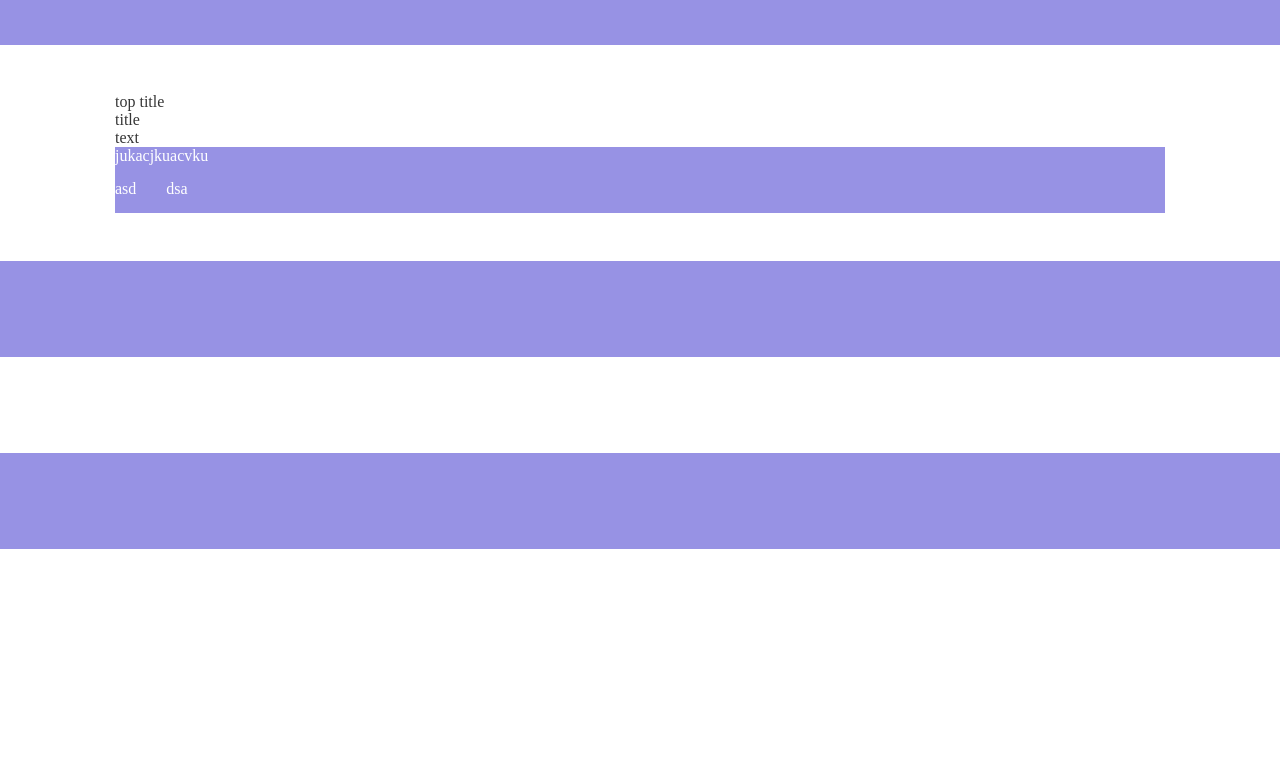
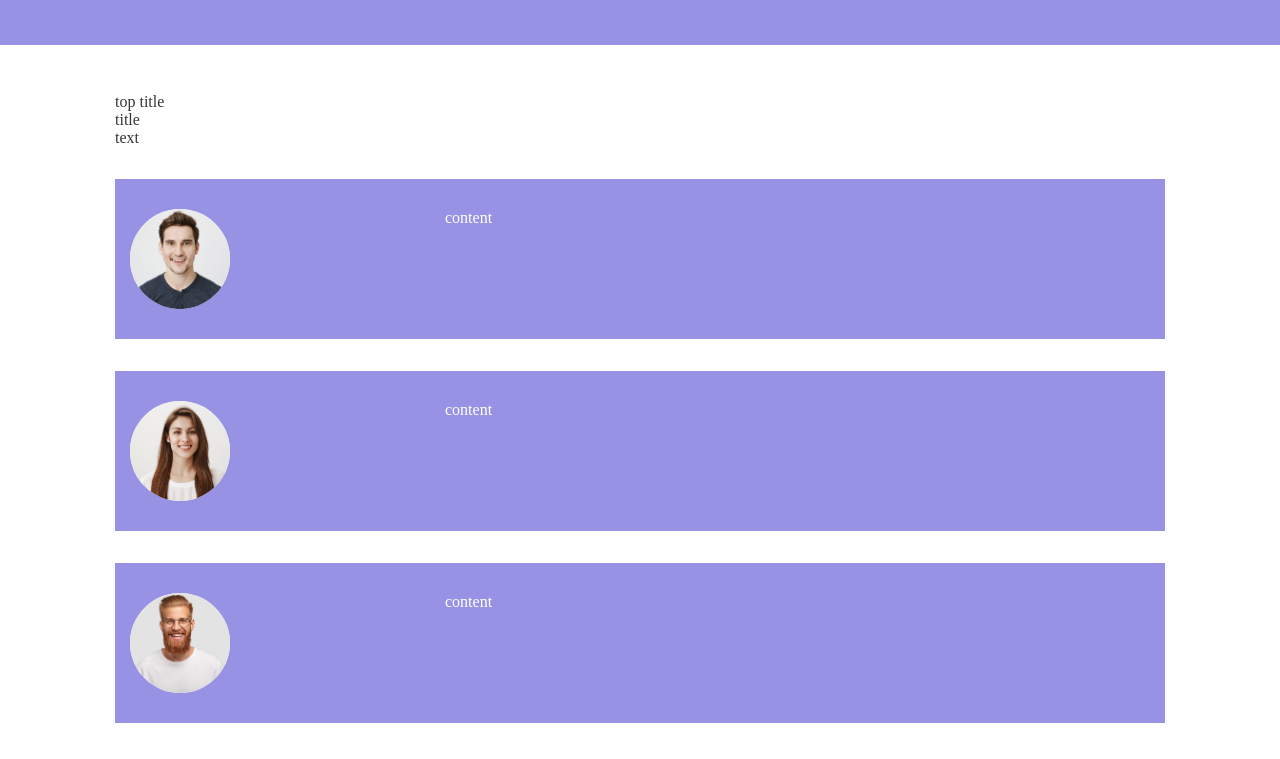
Before and after one commit to zeghena/htmlcss-responsive-layout, a plain HTML site: page index.html in a window 1280 px wide. Shown: the part 861-1620 px from the top of the page. Before the commit the page ends 1410 px from the top, so only its background shows below. Drawn offline with Linux system fonts and the light colour scheme.

Commit message:
img round

```diff
--- a/index.html
+++ b/index.html
@@ -95,15 +95,48 @@
             top title <br>
             title <br>
             text <br>
-            <div class="card">jukacjkuacvku
+            <div class="card">
                 <div class="row">
-                    <div class="col">asd</div>
-                    <div class="col">dsa</div>
+                    <div class="col col-left">
+                        <div class="img-round">
+                            <img src="./img/testimonial1.jpg" alt="">
+                        </div>
+                    </div>
+                    <div class="col col-right">content</div>
+                </div>
+
+            </div>
+            <div class="card">
+                <div class="row">
+                    <div class="col col-left">
+                        <div class="img-round">
+                            <img src="./img/testimonial2.jpg" alt="">
+                        </div>
+                    </div>
+                    <div class="col col-right">content</div>
                 </div>
 
             </div>
 
+            <div class="card">
+                <div class="row">
+                    <div class="col col-left">
+                        <div class="img-round">
+                            <img src="./img/testimonial3.jpg" alt="">
+                        </div>
+                    </div>
+                    <div class="col col-right">content</div>
+                </div>
+
+            </div>
+
+
         </div>
+
+        <!-- #####  END SECTION  #####  -->
+
+
+        <!-- ##### SECTION BENEFIT #####  -->
 
     </section>
     <section id="benefit">
--- a/style.css
+++ b/style.css
@@ -127,12 +127,41 @@ body > section:nth-of-type(even) {
 }
 
 /* #### section testimonials #####  */
-.card {
+#testimonials .card {
   background-color: var(--primary-color);
   color: white;
+  padding: 15px;
+  margin-top: 2rem;
+  margin-bottom: 2rem;
 }
-#testimonials .container {
+
+#testimonials .col.col-left {
+  width: 30%;
 }
+
+#testimonials .col.col-right {
+  width: 70%;
+}
+.img-round {
+  border-radius: 50%;
+  color: var(--primary-text-color);
+  height: 100px;
+  width: 100px;
+  line-height: 100px;
+  background-color: white;
+  color: var(--primary-color);
+  overflow: hidden;
+  text-align: center;
+  font-size: 3rem;
+}
+
+.img-round > img {
+  width: 100%;
+  height: 100%;
+  object-fit: cover;
+}
+
+/* #### section BENEFIT #####  */
 
 /* ####   MEDIA QUERY  ####  */
 
```
